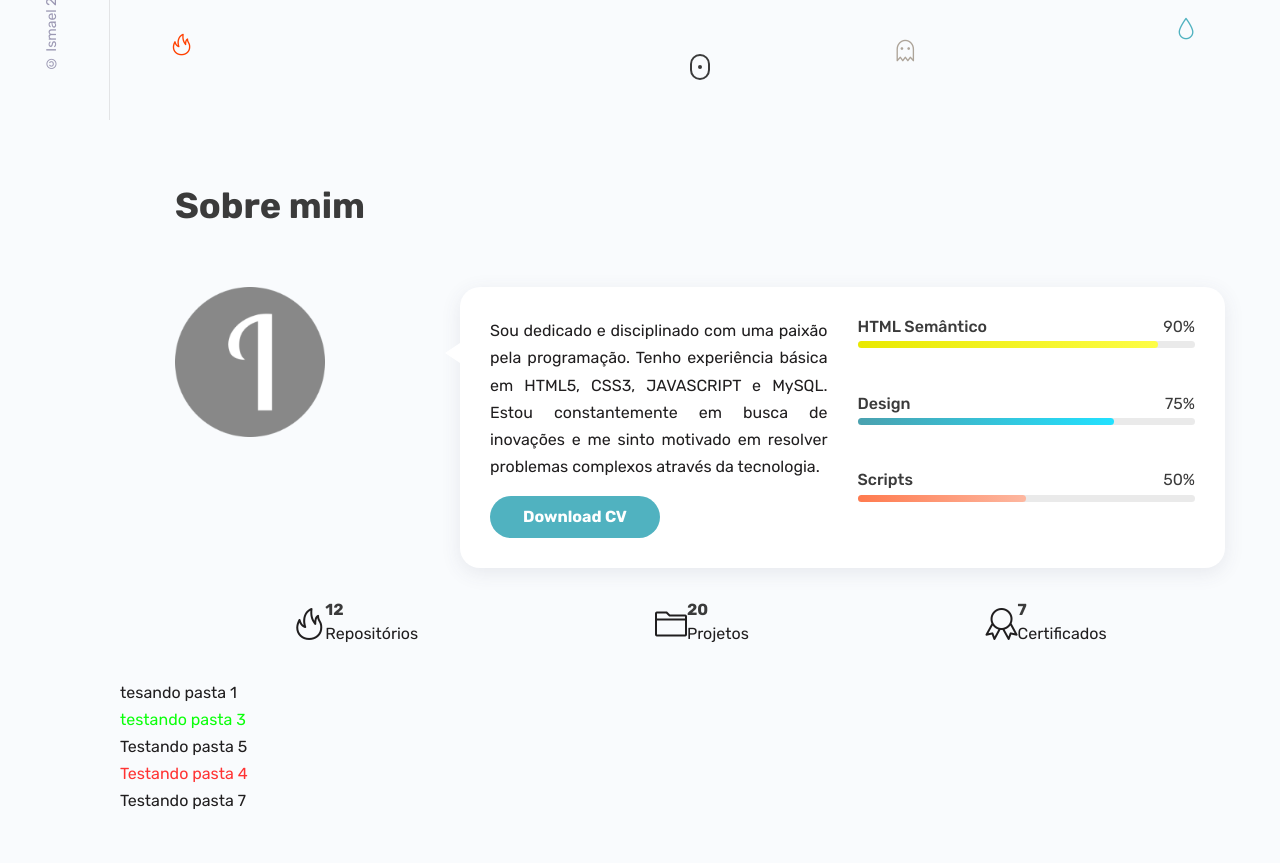
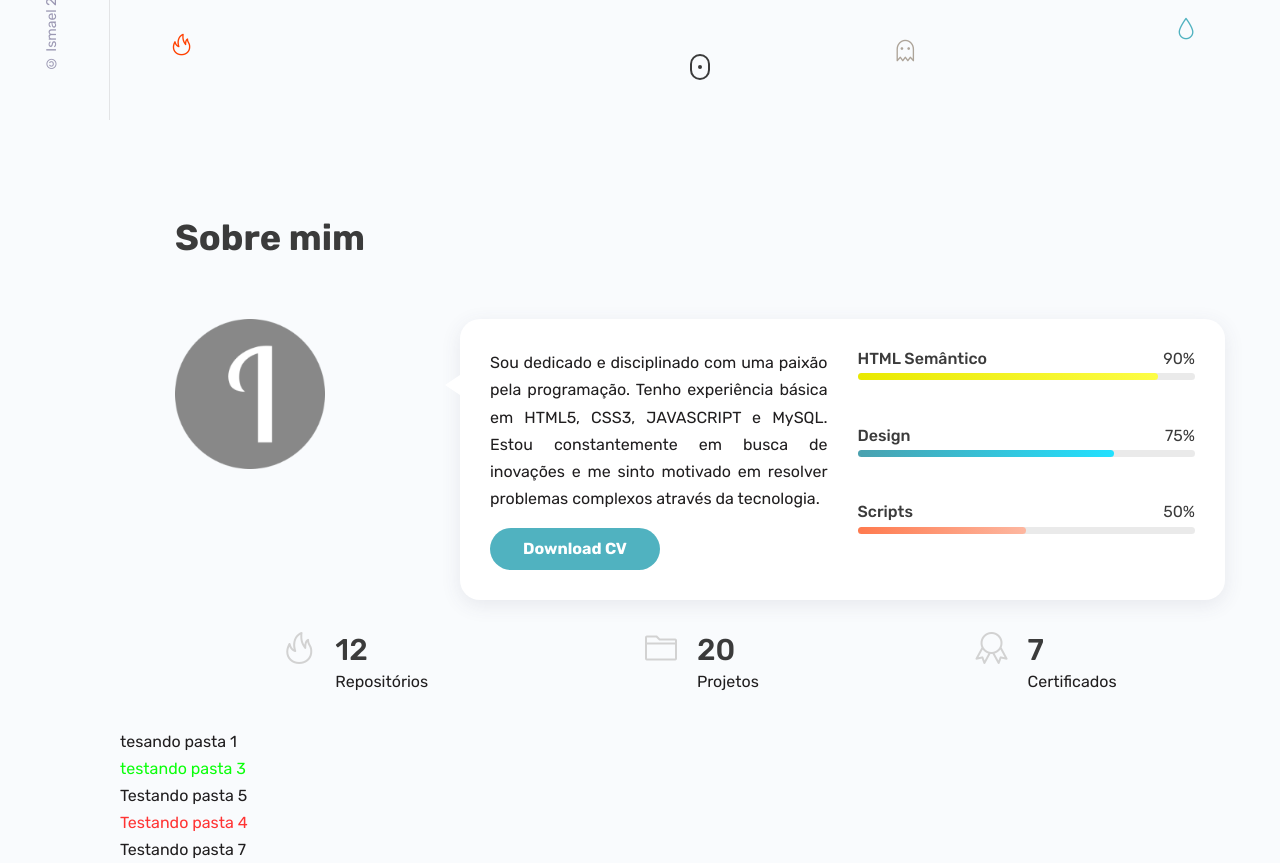
Before and after one commit to ismaelvieira12/Portifolio, a React (Vite) app: page / in a window 1280 px wide. Shown: the part 680-1543 px from the top of the page. Before the commit the page ends 1495 px from the top, so only its background shows below. Built offline with nearby package versions, Linux system fonts and the light colour scheme; a web font is replaced by a local one.

Commit message:
Finalizando

```diff
--- a/src/components/about/about.css
+++ b/src/components/about/about.css
@@ -78,18 +78,22 @@
     display: flex;
     justify-content: space-around;
     margin-top: 2rem;
-    /* text-align: center; */
+    text-align: justify;
     & .about_box{
         display: flex;
-
-        align-items: center;
+        /* flex-direction: column; */
+        /* align-items: center; */
 
         & .about-icon{
             font-size: 2rem;
+            margin-right: 20px;
+            color: #d2d2d2;
         }
 
         & .about_title{
-            /* margin: 10px 0; */
+           font-size: 1.875rem;
+           font-weight: var(--font-medium);
+           color: var(--Title-color);
         }
     }
 }
--- a/src/index.css
+++ b/src/index.css
@@ -104,7 +104,7 @@ img{
 }
 
 .section{
-  padding-top: 4rem;
+  padding-top: 6rem;
   padding-bottom: 2rem;
 }
 
```
